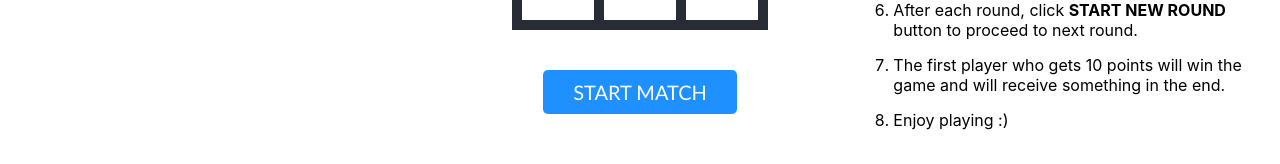
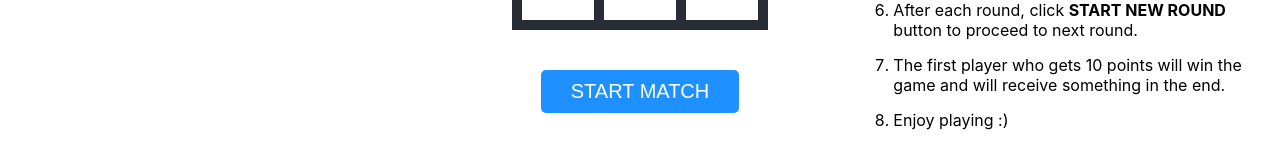
Before and after one commit to jkalombro/reactjs-titactoe-app, a React (Create React App) app: page / in a window 1280 px wide. Shown: the part 440-604 px from the top of the page. Built offline with nearby package versions, Linux system fonts and the light colour scheme.

Commit message:
fixed font

```diff
--- a/src/themes/css/App.css
+++ b/src/themes/css/App.css
@@ -97,7 +97,6 @@ table.tictactoe-tbl {
     padding: 10px 30px;
     border: 0px;
     border-radius: 5px;
-    font-family: calibri;
     font-size: 20px;
 }
 
```
